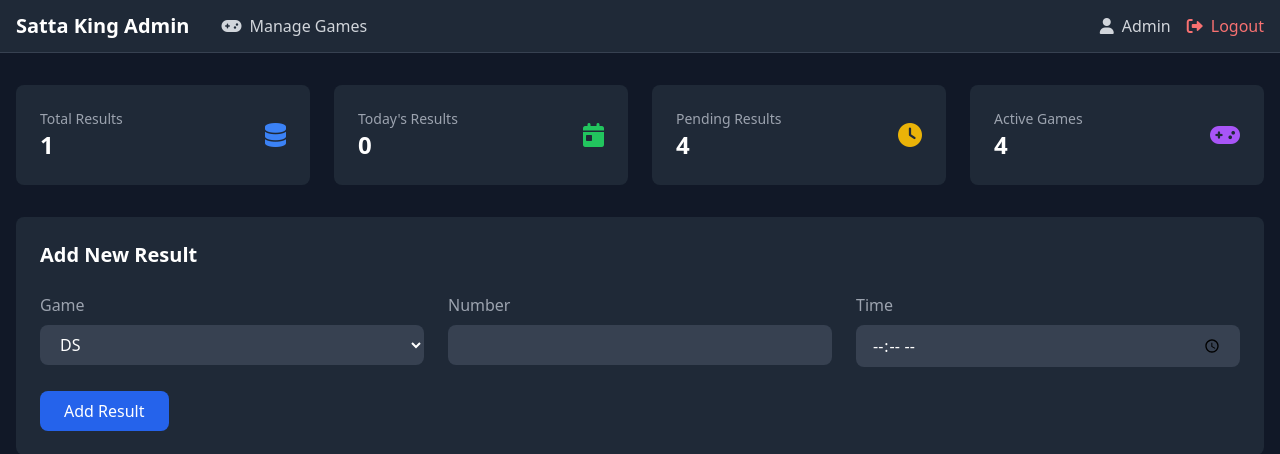
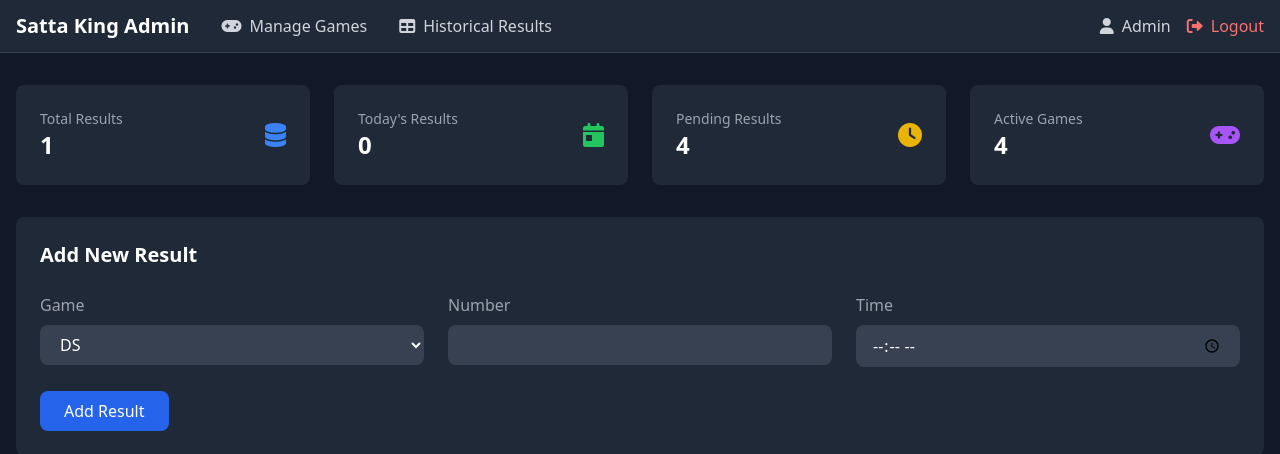
Before and after one commit to ecodroid-soft/blackboxai-1743506184404, a PHP site: page /admin/dashboard.php in a window 1280 px wide. Shown: the top 454 px of the page. Run offline with PHP 8.4, Linux system fonts and the light colour scheme; the visitor is signed in with stand-in values (Sample User, id 1); data comes from the database, SQL or seed files in the repository; tables that the repository leaves empty hold one stand-in row (values such as "Sample post"); data that the repository does not hold is empty; some libraries are stand-ins or nearby versions.

Commit message:
Add blackboxai-1743503640382-main/satta-clone/admin/dashboard.php 1743511825588

```diff
--- a/blackboxai-1743503640382-main/satta-clone/admin/dashboard.php
+++ b/blackboxai-1743503640382-main/satta-clone/admin/dashboard.php
@@ -97,6 +97,9 @@ $pendingCount = count($games) - $todayCount;
                     <h1 class="text-xl font-bold"><?php echo SITE_NAME; ?> Admin</h1>
                     <a href="manage_games.php" class="text-gray-300 hover:text-white transition">
                         <i class="fas fa-gamepad mr-2"></i>Manage Games
+                    </a>
+                    <a href="manage_sheets.php" class="text-gray-300 hover:text-white transition">
+                        <i class="fas fa-table mr-2"></i>Historical Results
                     </a>
                 </div>
                 <div class="flex items-center space-x-4">
@@ -236,7 +239,7 @@ $pendingCount = count($games) - $todayCount;
                             <?php foreach ($historicalResults as $result): ?>
                             <tr class="border-b border-gray-700">
                                 <td class="px-4 py-2"><?php echo htmlspecialchars($result['date']); ?></td>
-                                <td class="px-4 py-2"><?php echo htmlspecialchars($result['game']); ?></td>
+                            <td class="px-4 py-2"><?php echo htmlspecialchars($result['display_name']); ?></td>
                                 <td class="px-4 py-2 font-bold text-yellow-500"><?php echo htmlspecialchars($result['number']); ?></td>
                                 <td class="px-4 py-2"><?php echo htmlspecialchars($result['time']); ?></td>
                                 <td class="px-4 py-2">
```
